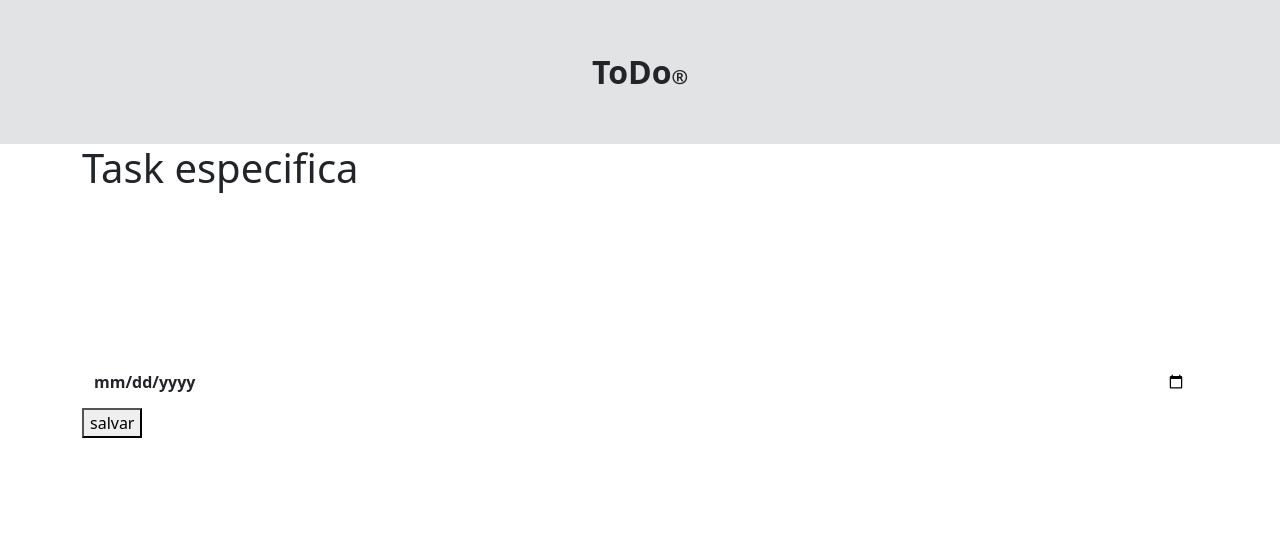
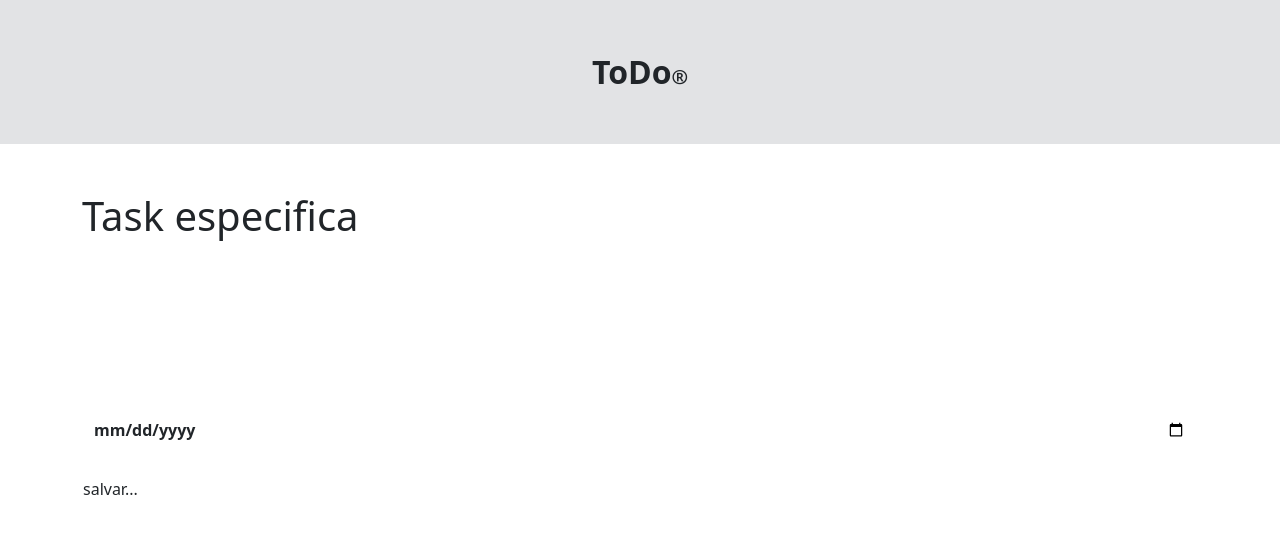
Before and after one commit to danielBRTanimacao/To-Do-python, a Django app: template ToDoApp/templates/pages/task.html in a window 1280 px wide. Shown: the top 534 px of the page. Run offline with Django 5.2, Linux system fonts and the light colour scheme; the template is opened without the code that fills it: values that come from a table or form of the project are taken from there, others are empty.

Commit message:
config specific task

```diff
--- a/ToDoApp/templates/pages/task.html
+++ b/ToDoApp/templates/pages/task.html
@@ -2,7 +2,7 @@
 {% block content %}
     {% include "partials/_header.html" %}
     <main class="container">
-        <h1>Task especifica</h1>
+        <h1 class="pt-5">Task especifica</h1>
         <form action="/" method="post" class="form-style">
             {% csrf_token %}
             {% for field in form %}
@@ -11,7 +11,7 @@
                     {{ field.errors }}
                 </div>
             {% endfor %}
-            <button type="submit">salvar</button>
+            <button class="btn btn-tasks" type="submit">salvar...</button>
         </form>
     </main>
 {% endblock content %}
```
